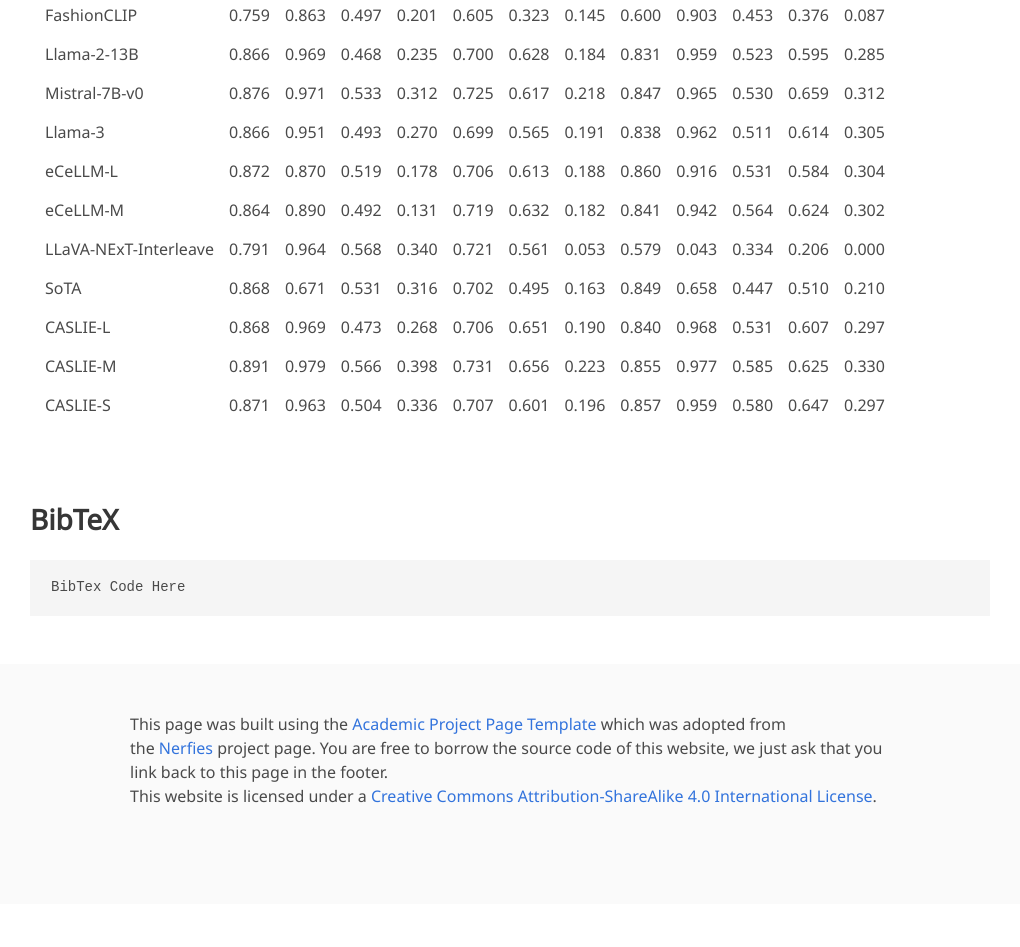
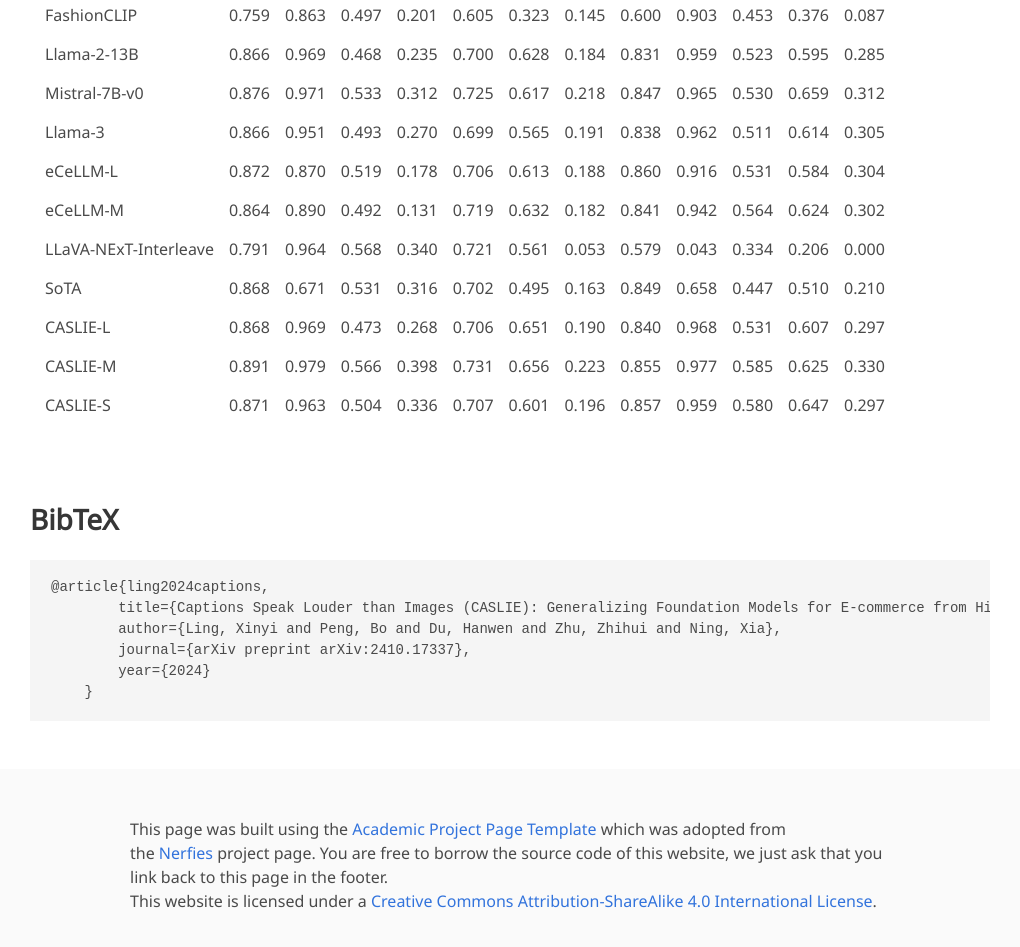
Before and after one commit to ninglab/CASLIE, a plain HTML site: page index.html in a window 1280 px wide. Shown: the part 1582-2529 px from the top of the page, without its empty margins (130-1150 px from the left). Before the commit the page ends 2486 px from the top, so only its background shows below. Drawn offline with nearby package versions, Linux system fonts and the light colour scheme; some icons are missing; a web font is replaced by a local one.

Commit message:
update bibtex

```diff
--- a/index.html
+++ b/index.html
@@ -401,7 +401,12 @@
   <section class="section" id="BibTeX">
     <div class="container is-max-desktop content">
       <h2 class="title">BibTeX</h2>
-      <pre><code>BibTex Code Here</code></pre>
+      <pre><code>@article{ling2024captions,
+        title={Captions Speak Louder than Images (CASLIE): Generalizing Foundation Models for E-commerce from High-quality Multimodal Instruction Data},
+        author={Ling, Xinyi and Peng, Bo and Du, Hanwen and Zhu, Zhihui and Ning, Xia},
+        journal={arXiv preprint arXiv:2410.17337},
+        year={2024}
+    }</code></pre>
     </div>
   </section>
   <!--End BibTex citation -->
```
